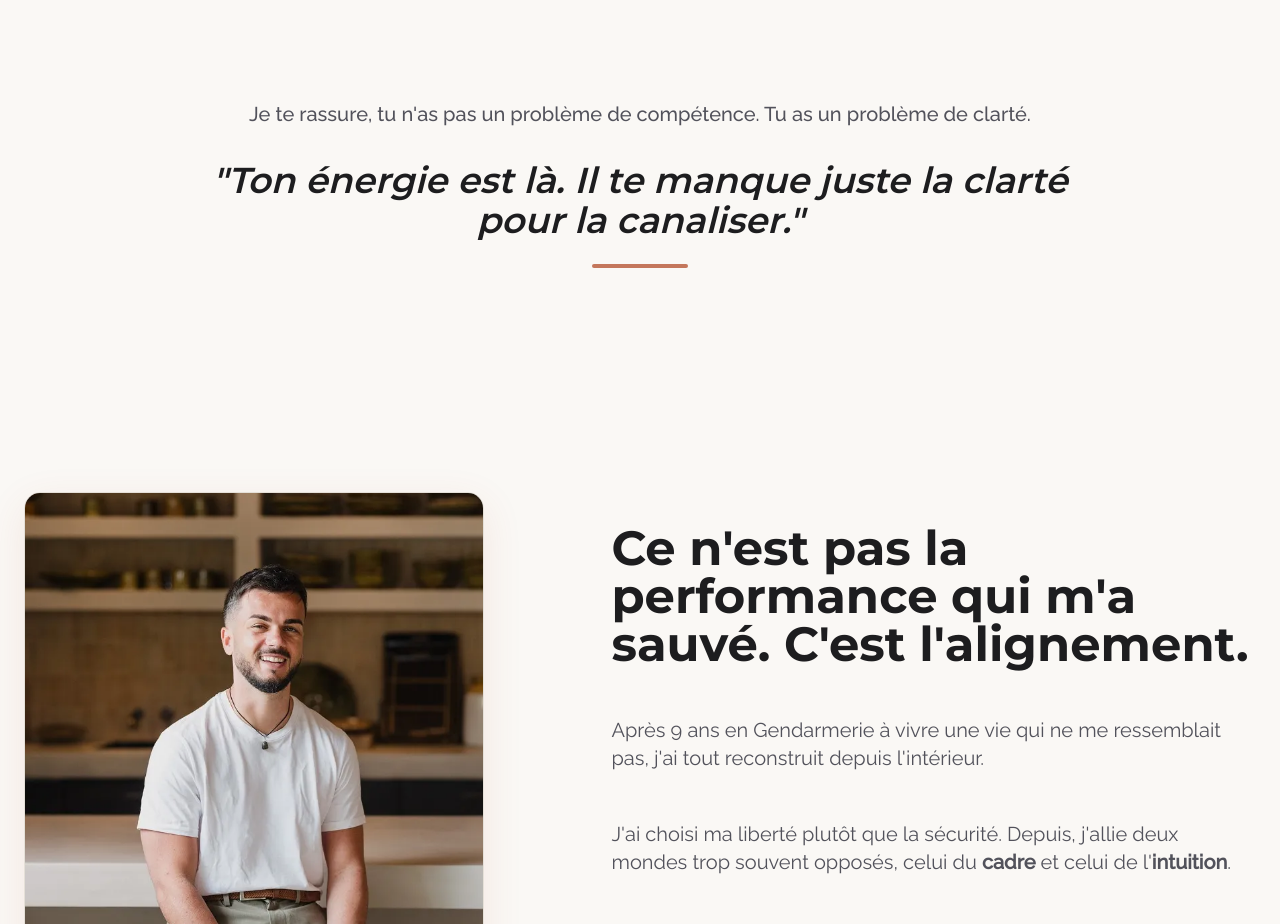
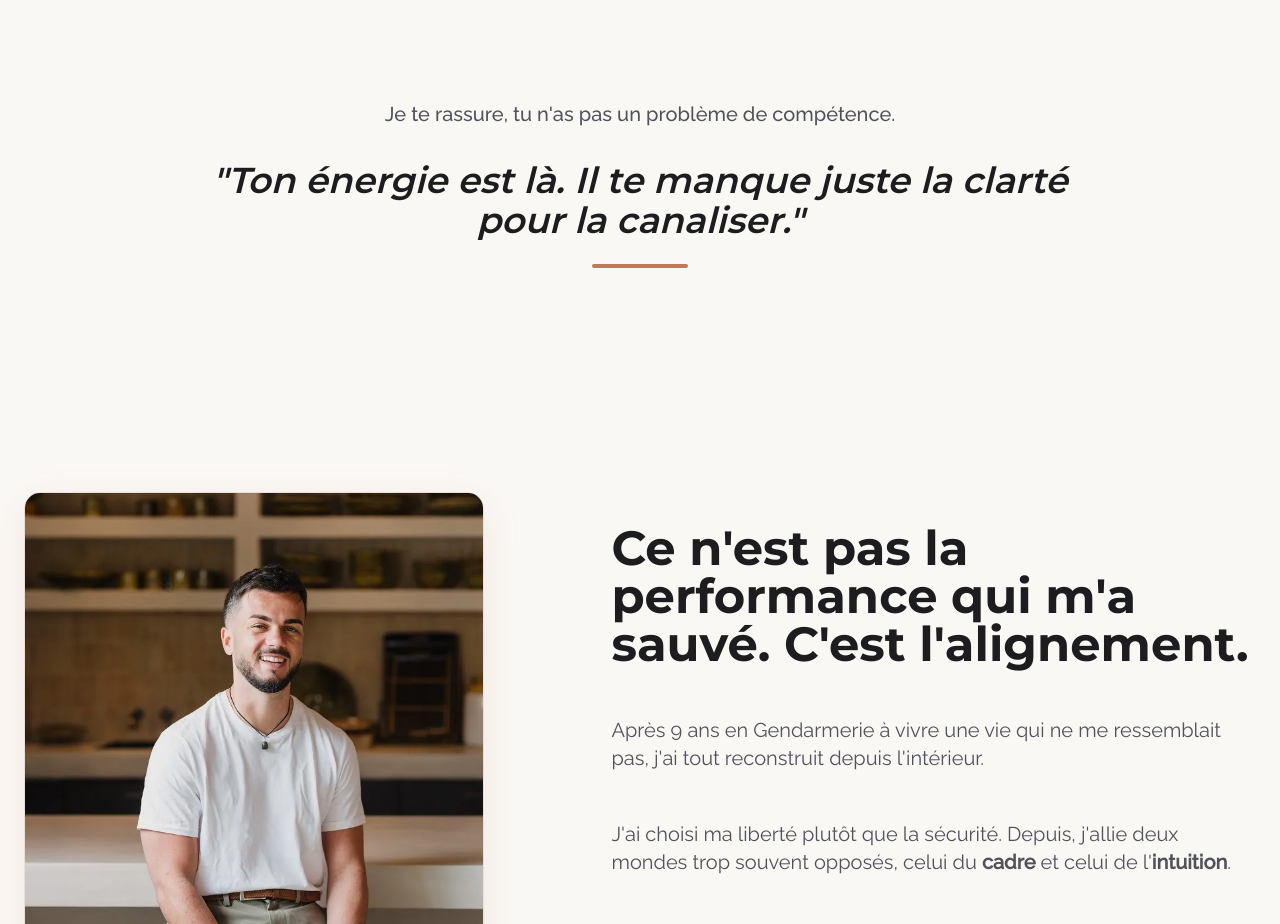
Before and after one commit to BenjaminOhana/Site-Benjamin, a React (Vite) app: page / in a window 1280 px wide. Shown: the part 1580-2504 px from the top of the page. Built offline with nearby package versions, Linux system fonts and the light colour scheme.

Commit message:
copy: simplify validation phrase in pain points to avoid repetition

```diff
--- a/src/components/PainPoints.jsx
+++ b/src/components/PainPoints.jsx
@@ -117,7 +117,7 @@ const PainPoints = () => {
                 <div ref={transitionRef} className="text-center max-w-4xl mx-auto pt-12 md:pt-24 lg:pt-32">
                     {/* Validation/Reassurance */}
                     <p className="text-lg md:text-xl text-zinc-600 font-medium mb-8 leading-relaxed px-4">
-                        Je te rassure, tu n'as pas un problème de compétence. Tu as un problème de clarté.
+                        Je te rassure, tu n'as pas un problème de compétence.
                     </p>
 
                     <p className="text-2xl md:text-3xl lg:text-4xl font-heading font-semibold text-anthracite italic mb-6">
```
